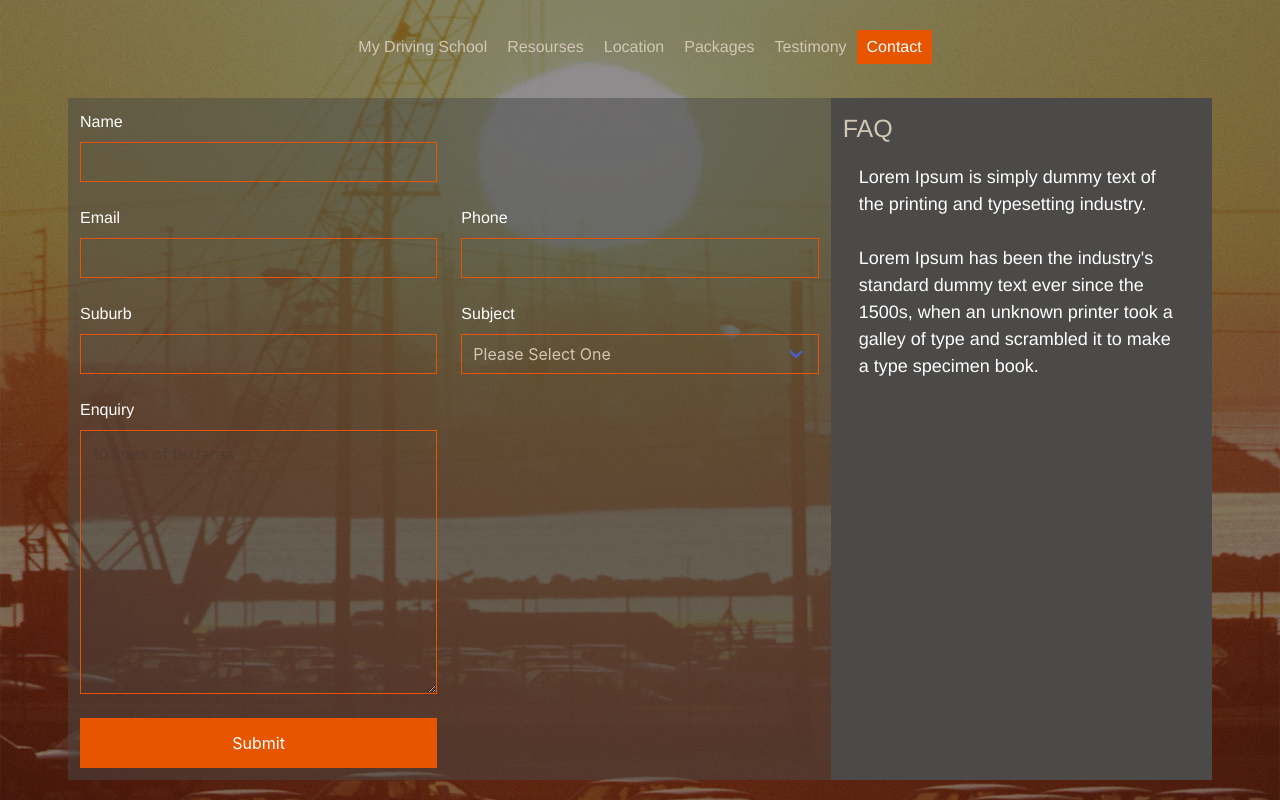
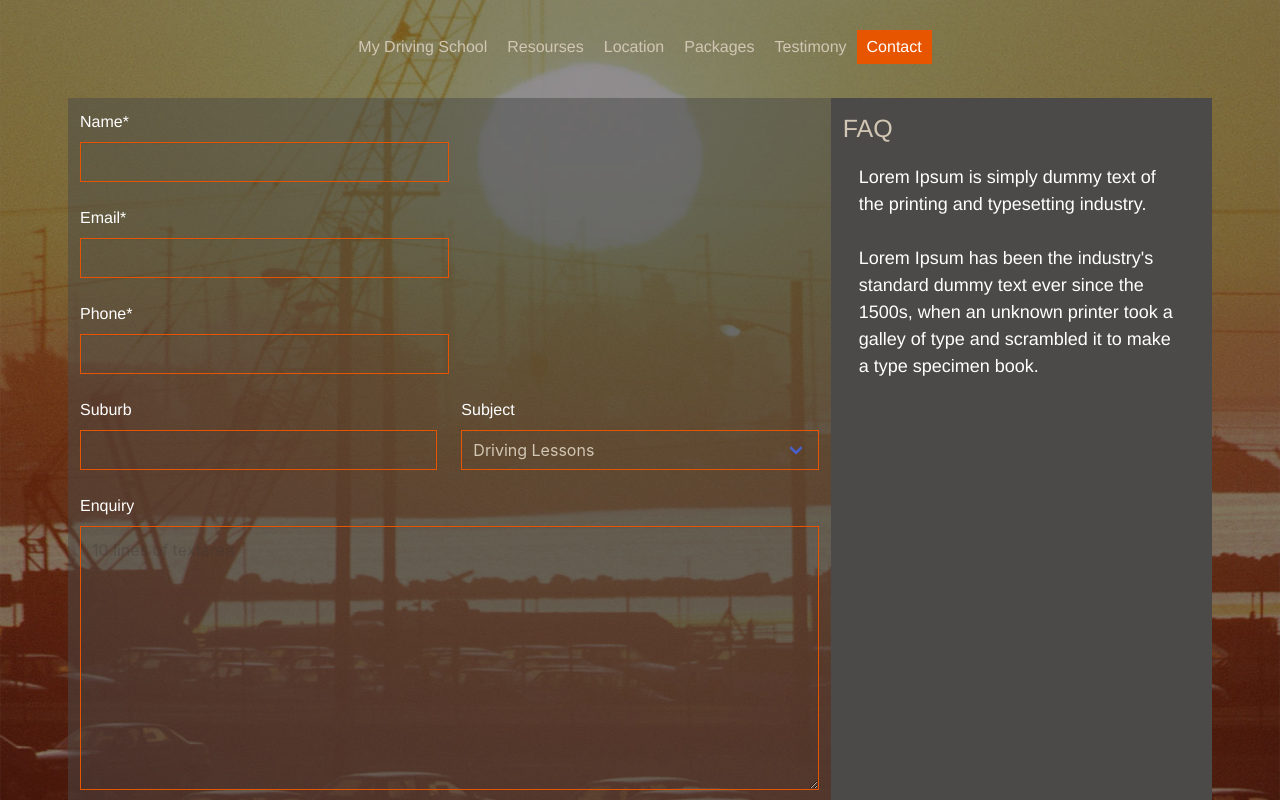
Before and after one commit to NarrowGate/md-client, a Vue app: page /contact in a window 1280 px wide. Shown: the top 800 px of the page. Built offline with nearby package versions, Linux system fonts and the light colour scheme.

Commit message:
sass variables

```diff
--- a/src/App.vue
+++ b/src/App.vue
@@ -24,6 +24,20 @@
 </template>
 
 <style lang="scss">
+
+$primaryColor: #e75500;
+$primaryColorHvr: #e85400;
+
+$primaryTypeColor: #d2c6b4;
+
+
+$secondaryColor: #4b4a48;
+$secondaryTypeColor: white;
+$formErrorRed: #e49191;
+
+
+$tertiaryColor: #d3c6b5;
+$tertiaryTypeColor: #5d2814;
 
 html {
   height: auto;
@@ -54,15 +68,15 @@ body {
     display: inline-block;
     cursor: pointer;
     padding: 0 10px;
-    color:#d2c6b4;
+    color:$primaryTypeColor;
 
     &:hover {
       color: #9c9693;
     }
 
     &.router-link-exact-active {
-      color: white;
-      background: #e75500;
+      color: $secondaryTypeColor;
+      background: $primaryColor;
       padding: 5px 10px;
     }
   }
@@ -72,7 +86,7 @@ body {
 
 .mantra {
   .title {
-    color: white;
+    color: $secondaryTypeColor;
     font-size:150px;
     margin-bottom:0 !important;
     padding-bottom:0;
@@ -86,7 +100,7 @@ body {
   }
   p {
     padding: 1rem;
-    color: white;
+    color: $secondaryTypeColor;
     font-size: 18px;
   }
   input, textarea {
@@ -100,19 +114,19 @@ body {
 }
 
 .bgC_1 {
-  background:#e75500;
+  background:$primaryColor;
 }
 
 .bgC_2 {
-  background:#4b4a48;
+  background:$secondaryColor;
 }
 
 .bgC_3 {
-  background:#d3c6b5;
+  background:$tertiaryColor;
 }
 
 footer {
-  color: #d2c6b4;
+  color: $primaryTypeColor;
   height: 100px;;
   line-height: 100px;
 }
@@ -124,13 +138,13 @@ footer {
 }
 
 .is-mantra h2 {
-  color: white;
+  color: $secondaryTypeColor;
   padding: 1rem;
   font-size: 36px;
 }
 
 .is-mantra .bgC_3 h2, .is-mantra .bgC_3 p  {
-  color:#5d2814 !important;
+  color:$tertiaryTypeColor !important;
 }
 
 // =======================
@@ -151,8 +165,8 @@ footer {
 }
 
 .packages .card-header-title {
-    color:#5d2814;
-    background: #d3c6b5;
+    color:$tertiaryTypeColor;
+    background: $tertiaryColor;
     flex-grow:0;
     font-size:20px;
     font-weight:normal;
@@ -165,7 +179,7 @@ footer {
 
 .buy a {
     font-size: 2rem;
-    color:#e85400;
+    color:$primaryColorHvr;
     display: block;
     width: 100%;
     text-align:center;
@@ -173,35 +187,35 @@ footer {
 }
 
 .buy a:hover {
-    background: #e85400;
-    color: white;
+    background: $primaryColorHvr;
+    color: $secondaryTypeColor;
 }
 
 // =======================
 // Buy Packages
 
 .sidebar {
-    background: #4b4a48;
+    background: $secondaryColor;
 }
 
 .sidebar h2 {
     font-size: 25px;
-    color: #d2c6b4;
+    color: $primaryTypeColor;
 }
 .mantraForm {
     background: rgba(75, 74, 72, 0.5);
-    color:#d2c6b4;
+    color:$primaryTypeColor;
 }
 
 .mantraForm .label {
-    color: white;
+    color: $secondaryTypeColor;
     font-weight: normal;
 }
 
 .mantraForm input, .mantraForm .select select, .mantraForm .textarea {
-    border: 1px solid #e75500;
+    border: 1px solid $primaryColor;
     background-color: transparent;
-    color:#d2c6b4;
+    color:$primaryTypeColor;
     border-radius: 0;
 }
 
@@ -212,7 +226,7 @@ footer {
 .paypal-button, .mantraForm button {
     width:100%;
     height: 50px;
-    background: #e75500 !important;
+    background: $primaryColor !important;
     border-radius: 0;
 }
 
@@ -223,7 +237,7 @@ footer {
 // Contact Form
 
 .inputError input {
-    border: red 1px solid;
+    border: $formErrorRed 1px solid;
 }
 
 .error {
@@ -233,4 +247,30 @@ footer {
     display: block;
 }
 
+.control {
+  display: flex;
+
+  .input {
+    width: 50%;
+  }
+  .error {
+    width: 47%;
+    padding-left: 25px;
+    line-height: 34px;
+    color: $formErrorRed;
+  }
+}
+
+.twoCol {
+  .control {
+    .input {
+      width: 100%;
+    }
+  }
+}
+
+.button[disabled] {
+  opacity: .2;
+}
+
 </style>
--- a/src/views/BuyPackage.vue
+++ b/src/views/BuyPackage.vue
@@ -125,8 +125,8 @@
 
 <script>
 import axios from 'axios';
-
-import paypal from 'vue-paypal-checkout'
+import paypal from 'vue-paypal-checkout';
+import { required, email, numeric } from 'vuelidate/lib/validators';
 
 export default {
     data () {
@@ -135,7 +135,14 @@ export default {
             credentials: {
                 sandbox:'AQjF9Nvyc-W5MNcGIuXDkXAYBu_-2Rxyhxxx-jreQlFaVHwLgDbQxz8wgFnUhcgtdYTnhEOlYE9a6xfa',
                 production:'Aadxfwml9vmGU8QXOQERb_mkuQ8OnYNKaPG9O30Px8VuSIyOTUEHQqDV1nqshCaI879I84coOlIGGee7'
-            }
+            },
+            firstName:'',
+            lastName:'',
+            contactNumber:'',
+            email:'',
+            pickupAddress:'',
+            transmission:'',
+            package:''
         }
     },
     components: {
--- a/src/views/Contact.vue
+++ b/src/views/Contact.vue
@@ -3,40 +3,42 @@
         <div class="columns">
             <div class="column is-8 mantraForm">
                 <form action="" v-on:submit.prevent>
-                    <div class="columns">
-                        <div class="column is-6">
-                            <div class="field" :class="{ 'inputError' : $v.name.$error }">
-                                <label for="" class="label has-text-left">Name</label>
+                    <div class="columns" :class="{ 'inputError' : $v.name.$error }">
+                        <div class="column is-12">
+                            <div class="field">
+                                <label for="" class="label has-text-left">Name*</label>
                                 <div class="control">
                                     <input type="text" v-model ='$v.name.$model' @blur="$v.name.$touch()" class="input">
+                                    <div class="error" v-if="!$v.name.required">Your name is required!</div>
                                 </div>
-                                <div class="error" v-if="!$v.name.required">Your name is required!</div>
                             </div>
                         </div>
                     </div>
-                    <div class="columns">
-                        <div class="column is-6">
-                            <div class="field" :class="{ 'inputError' : $v.email.$error }">
-                                <label for="" class="label has-text-left">Email</label>
+                    <div class="columns" :class="{ 'inputError' : $v.email.$error }">
+                        <div class="column is-12">
+                            <div class="field">
+                                <label for="" class="label has-text-left">Email*</label>
                                 <div class="control">
                                     <input type="email" v-model='$v.email.$model' @blur="$v.email.$touch()" class="input">
+                                    <div class="error" v-if="!$v.email.required">Your email is required!</div>
+                                    <div class="error" v-if="!$v.email.email">Please enter a valid email</div>
                                 </div>
-                                <div class="error" v-if="!$v.email.required">Your email is required!</div>
-                                <div class="error" v-if="!$v.email.email">Please enter a valid email</div>
-                            </div>
-                        </div>
-                        <div class="column is-6">
-                            <div class="field" :class="{ 'inputError' : $v.phone.$error }">
-                                <label for="" class="label has-text-left">Phone</label>
-                                <div class="control">
-                                    <input type="number"  v-model='phone' @blur="$v.phone.$touch()" class="input">
-                                </div>
-                                <div class="error" v-if="!$v.phone.required">Please provide your phone number!</div>
-                                <div class="error" v-if="!$v.phone.numeric">Please enter a valid phone!</div>
                             </div>
                         </div>
                     </div>
-                    <div class="columns">
+                    <div class="columns" :class="{ 'inputError' : $v.phone.$error }">
+                        <div class="column is-12">
+                            <div class="field">
+                                <label for="" class="label has-text-left">Phone*</label>
+                                <div class="control">
+                                    <input type="number"  v-model='$v.phone.$model' @blur="$v.phone.$touch()" class="input">
+                                    <div class="error" v-if="!$v.phone.required">Please provide your phone number!</div>
+                                    <!-- <div class="error" v-if="!$v.phone.numeric">Please enter a valid phone!</div> -->
+                                </div>
+                            </div>
+                        </div>
+                    </div>
+                    <div class="columns twoCol">
                         <div class="column is-6">
                             <div class="field">
                                 <label for="" class="label has-text-left">Suburb</label>
@@ -51,7 +53,7 @@
                                 <div class="control">
                                     <div class="select" style="width: 100%">
                                         <select name=""  v-model='subject'>
-                                            <option disabled value="">Please Select One</option>
+                                            <!-- <option disabled value="">Please Select One</option> -->
                                             <option value="General Enquiry">General Enquiry</option>
                                             <option value="Driving Lessons">Driving Lessons</option>
                                             <option value="Lesson and Test">Lesson and Test</option>
@@ -62,7 +64,7 @@
                         </div>
                     </div>
                     <div class="columns">
-                        <div class="column is-6">
+                        <div class="column is-12">
                             <div class="field">
                                 <label for="" class="label has-text-left">Enquiry</label>
                                 <div class="control">
@@ -75,7 +77,7 @@
                         <div class="column is-6">
                             <div class="field">
                                 <div class="control">
-                                    <button @click.prevent = "submitContact" class="button is-primary">Submit</button>
+                                    <button @click.prevent = "submitContact" :disabled="$v.$invalid" class="button is-primary">Submit</button>
                                 </div>
                             </div>
                         </div>
@@ -101,8 +103,8 @@
     </section>
 </template>
 <script>
-import axios from 'axios'
-import { required, email, numeric } from 'vuelidate/lib/validators'
+import axios from 'axios';
+import { required, email, numeric } from 'vuelidate/lib/validators';
 
 export default {
 
@@ -112,7 +114,7 @@ export default {
             email: '',
             phone: '',
             suburb: '',
-            subject: '',
+            subject: 'Driving Lessons',
             enquiry: ''
         }
     },
```
